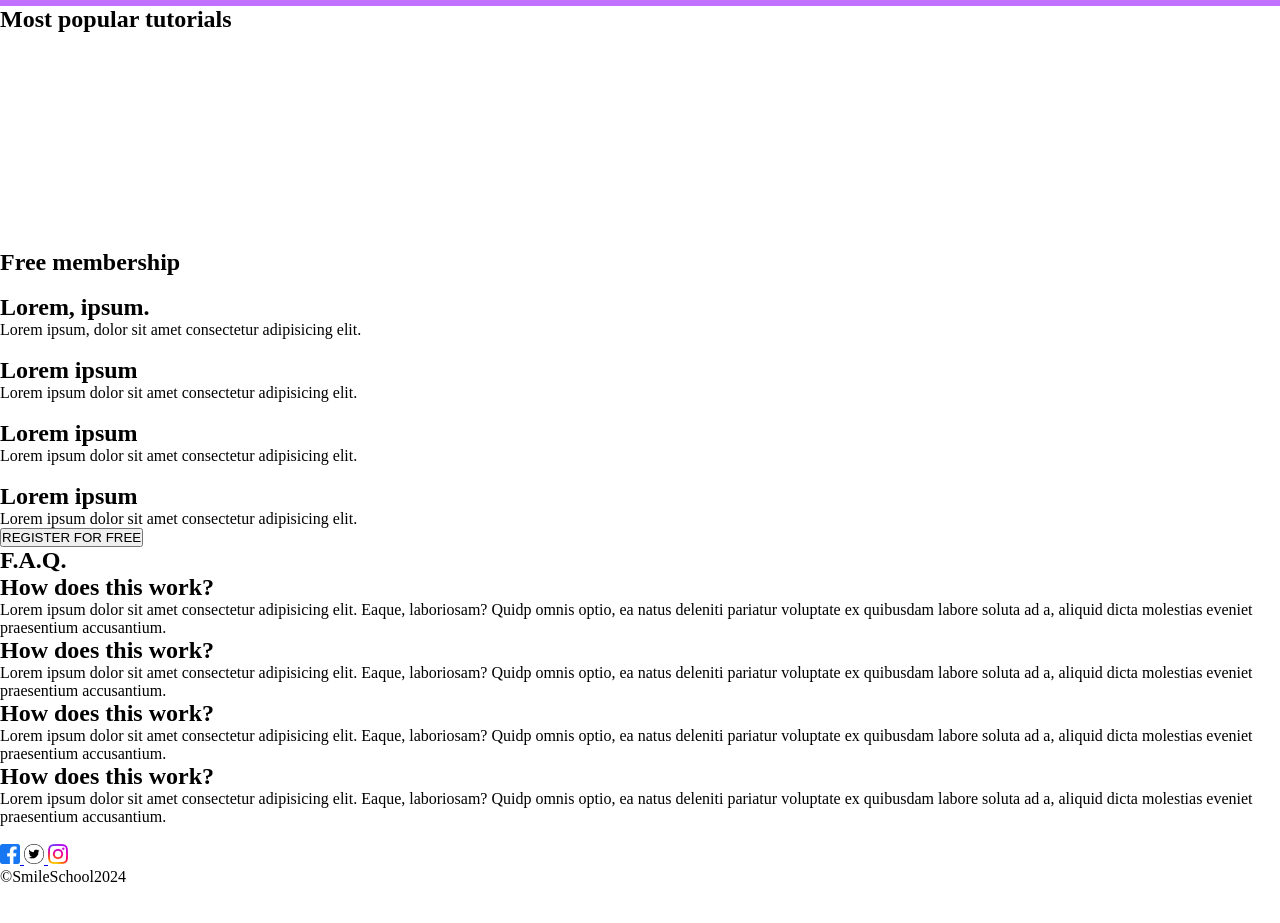
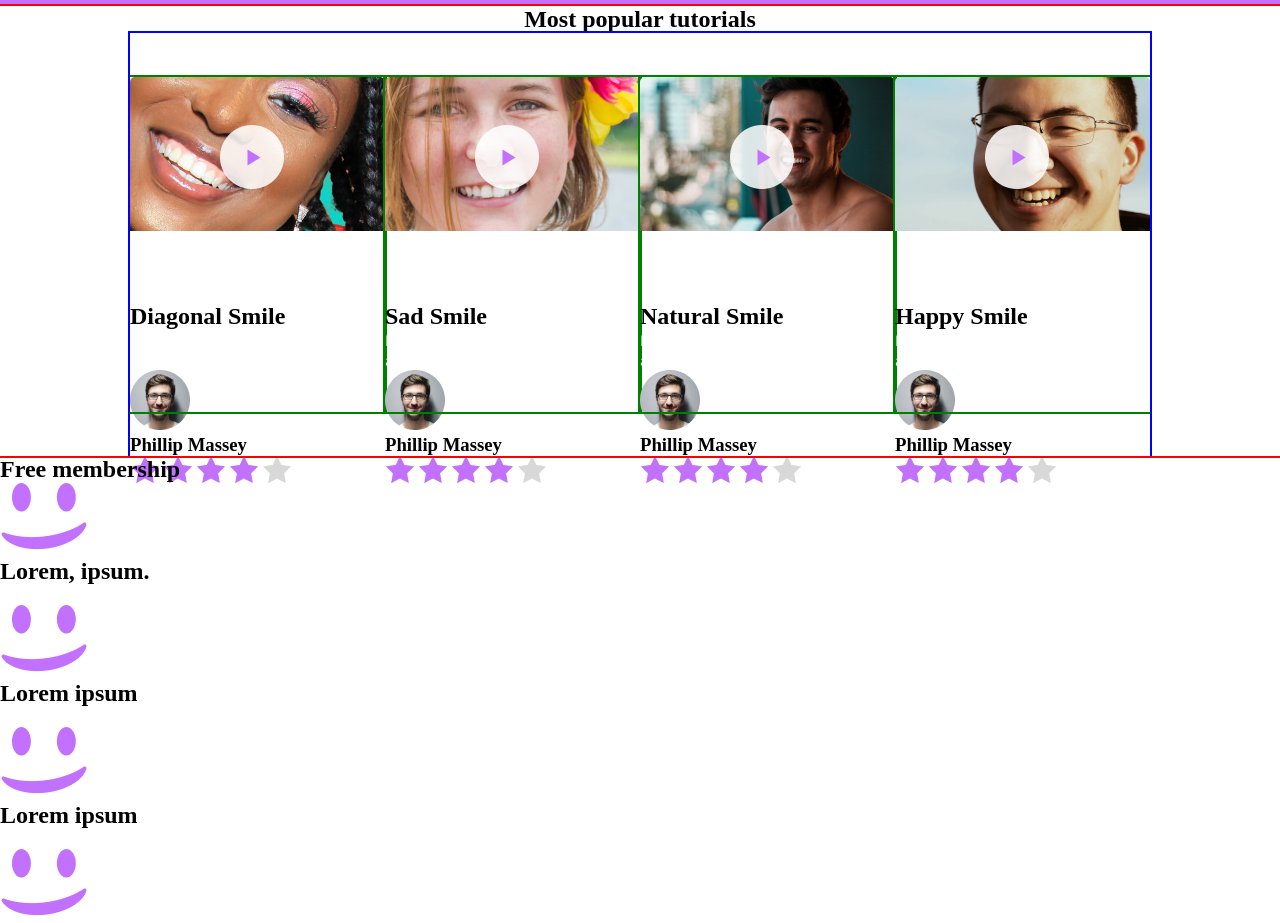
Before and after one commit to Julieed-971/holbertonschool-web-development, a plain HTML site: page css_advanced/index.html in a window 1280 px wide. Shown: the part 1480-2403 px from the top of the page. Before the commit the page ends 2366 px from the top, so only its background shows below. Drawn offline with Linux system fonts and the light colour scheme.

Commit message:
Started styling tutorial section

```diff
--- a/css_advanced/index.html
+++ b/css_advanced/index.html
@@ -64,75 +64,80 @@
 			<em>weather presenter</em>
 		</div>
 		</section>
-		<section>
+		<section class="tutorials">
 			<h1>Most popular tutorials</h1>
-			<div>
-				<div>
-					<img src="">
-					<h2></h2>
-					<p></p>
+			<div class="videos">
+				<div class="tutorial">
+					<img class="preview" src="./images/assets/videos/preview1.png" alt="video preview">
+					<img class="play" src="./images/assets/videos/play.png" alt="play button">
+					<h2>Diagonal Smile</h2>
+					<p>Lorem ipsum dolor sit amet, consect adipiscing elit, sed do eiusmod.</p>
 					<div>
-						<img src="">
-						<h3></h3>
+						<img src="./images/assets/videos/author.png">
+						<h3>Phillip Massey</h3>
 					</div>
 					<div>
-						<img src="">
-						<img src="">
-						<img src="">
-						<img src="">
-						<img src="">
-						<p></p>
+						<img src="./images/assets/videos/star1-4.png">
+						<img src="./images/assets/videos/star1-4.png">
+						<img src="./images/assets/videos/star1-4.png">
+						<img src="./images/assets/videos/star1-4.png">
+						<img src="./images/assets/videos/star5.png">
+						<p>8 min</p>
 					</div>
 				</div>
-				<div>
-					<img src="">
-					<h2></h2>
-					<p></p>
+				<div class="tutorial">
+					<img class="preview" src="./images/assets/videos/preview2.png" alt="video preview">
+					<img class="play" src="./images/assets/videos/play.png" alt="play button">
+					<h2>Sad Smile</h2>
+					<p>Lorem ipsum dolor sit amet, consect adipiscing elit, sed do eiusmod.</p>
+
 					<div>
-						<img src="">
-						<h3></h3>
+						<img src="./images/assets/videos/author.png">
+						<h3>Phillip Massey</h3>
 					</div>
 					<div>
-						<img src="">
-						<img src="">
-						<img src="">
-						<img src="">
-						<img src="">
-						<p></p>
+						<img src="./images/assets/videos/star1-4.png">
+						<img src="./images/assets/videos/star1-4.png">
+						<img src="./images/assets/videos/star1-4.png">
+						<img src="./images/assets/videos/star1-4.png">
+						<img src="./images/assets/videos/star5.png">
+						<p>8 min</p>
 					</div>
 				</div>
-				<div>
-					<img src="">
-					<h2></h2>
-					<p></p>
+				<div class="tutorial">
+					<img class="preview" src="./images/assets/videos/preview3.png" alt="video preview">
+					<img class="play" src="./images/assets/videos/play.png" alt="play button">
+					<h2>Natural Smile</h2>
+					<p>Lorem ipsum dolor sit amet, consect adipiscing elit, sed do eiusmod.</p>
 					<div>
-						<img src="">
-						<h3></h3>
+						<img src="./images/assets/videos/author.png">
+						<h3>Phillip Massey</h3>
 					</div>
 					<div>
-						<img src="">
-						<img src="">
-						<img src="">
-						<img src="">
-						<img src="">
-						<p></p>
+						<img src="./images/assets/videos/star1-4.png">
+						<img src="./images/assets/videos/star1-4.png">
+						<img src="./images/assets/videos/star1-4.png">
+						<img src="./images/assets/videos/star1-4.png">
+						<img src="./images/assets/videos/star5.png">
+						<p>8 min</p>
 					</div>
 				</div>
-				<div>
-					<img src="">
-					<h2></h2>
-					<p></p>
+				<div class="tutorial">
+					<img class="preview" src="./images/assets/videos/preview4.png" alt="video preview">
+					<img class="play" src="./images/assets/videos/play.png" alt="play button">
+					<h2>Happy Smile</h2>
+					<p>Lorem ipsum dolor sit amet, consect adipiscing elit, sed do eiusmod.</p>
 					<div>
-						<img src="">
-						<h3></h3>
+						<img src="./images/assets/videos/author.png">
+						<h3>Phillip Massey</h3>
 					</div>
 					<div>
-						<img src="">
-						<img src="">
-						<img src="">
-						<img src="">
-						<img src="">
-						<p></p>
+						<img src="./images/assets/videos/star1-4.png">
+						<img src="./images/assets/videos/star1-4.png">
+						<img src="./images/assets/videos/star1-4.png">
+						<img src="./images/assets/videos/star1-4.png">
+						<img src="./images/assets/videos/star5.png">
+						<p>8 min</p>
 					</div>
 				</div>
 			</div>
@@ -140,22 +145,22 @@
 		<section>
 			<h1>Free membership</h1>
 			<div>
-				<img src="">
+				<img src="./images/assets/membership/smile.png">
 				<h2>Lorem, ipsum.</h2>
 				<p>Lorem ipsum, dolor sit amet consectetur adipisicing elit.</p>
 			</div>
 			<div>
-				<img src="">
+				<img src="./images/assets/membership/smile.png">
 				<h2>Lorem ipsum</h2>
 				<p>Lorem ipsum dolor sit amet consectetur adipisicing elit.</p>
 			</div>
 			<div>
-				<img src="">
+				<img src="./images/assets/membership/smile.png">
 				<h2>Lorem ipsum</h2>
 				<p>Lorem ipsum dolor sit amet consectetur adipisicing elit.</p>
 			</div>
 			<div>
-				<img src="">
+				<img src="./images/assets/membership/smile.png">
 				<h2>Lorem ipsum</h2>
 				<p>Lorem ipsum dolor sit amet consectetur adipisicing elit.</p>
 			</div>
@@ -189,7 +194,7 @@
 	<footer>
 		<div>
 			<div>
-				<img src="">
+				<img src="./images/assets/logo.png">
 				<div>
 					<a href="https://www.facebook.com/">
 					<img src="../images/facebook_logo.png" width="20px">
@@ -201,7 +206,7 @@
 					<img src="../images/instagram_logo.png" width="20px">
 					</a>
 				</div>
-				<p>©SmileSchool2024</p>
+				<p>©smileschool 2020</p>
 			</div>
 		</div>
 	</footer>
--- a/css_advanced/styles.css
+++ b/css_advanced/styles.css
@@ -37,6 +37,10 @@ header {
 
 }
 
+p {
+	font-family: 'Source Sans Pro';
+	color: #FFFFFF;
+}
 .menu {
 	/* background-color: red; */
 	display: flex;
@@ -57,12 +61,10 @@ header {
 	left: 200px;
 	gap: 0px;
 	opacity: 0px;
-	font-family: 'Source Sans Pro';
 	font-size: 12px;
 	font-weight: 700;
 	line-height: 15px;
 	text-align: left;
-	color: #FFFFFF;
 }
 
 .smile img {
@@ -132,12 +134,10 @@ header {
 	gap: 0px;
 	opacity: 0px;
 	margin-top: 0px;
-	font-family: 'Source Sans Pro';
 	font-size: 16px;
 	font-weight: 700;
 	line-height: 20px;
 	text-align: center;
-	color: #FFFFFF;
 }
 
 .schooled button {
@@ -147,8 +147,7 @@ header {
 	background-color: #C271FF;
 	width: 162px;
 	height: 44px;
-	/* top: 419px;
-	left: 639px; */
+	border: none;
 	gap: 0px;
 	opacity: 0px;
 	box-shadow: 0px 2px 20px 0px #00000080;
@@ -239,13 +238,11 @@ header {
 	display: flex;
 	flex-wrap: wrap;
 	flex-direction: column;
-	font-family: 'Source Sans Pro';
 	font-size: 16px;
 	font-style: italic;
 	font-weight: 400;
 	line-height: 24px;
 	text-align: center;
-	color: #FFFFFF;
 }
 
 
@@ -290,12 +287,10 @@ header {
 	height: 34px;
 	gap: 0px;
 	opacity: 0px;
-	font-family: 'Source Sans Pro';
 	font-size: 22px;
 	font-weight: 700;
 	line-height: 33px;
 	text-align: left;
-	color: #FFFFFF;
 	margin-top: 25px;
 }
 
@@ -313,3 +308,53 @@ header {
 	text-align: left;
 	color: #FFFFFF;
 }
+
+.tutorials {
+	outline: 2px solid red;
+	height: 450px;
+	gap: 0px;
+	opacity: 0px;
+	display: flex;
+	flex-direction: column;
+	justify-content: center;
+	align-items: center;
+}
+
+.videos {
+	outline: 2px solid blue;
+	height: 450px;
+	gap: 0px;
+	opacity: 0px;
+	display: flex;
+	flex-direction: row;
+	justify-content: space-between;
+	align-items: center;
+}
+
+.tutorial {
+	outline: 2px solid green;
+	width: 255px;
+	height: 335px;
+	gap: 0px;
+	opacity: 0px;
+}
+
+.preview {
+	width: 255px;
+	height: 154px;
+	gap: 0px;
+	opacity: 0px;
+}
+
+.play {
+	width: 64px;
+	height: 64px;
+	/* top: 45px; */
+	/* left: 96px; */
+	gap: 0px;
+	opacity: 0px;
+	/* position: absolute; */
+    /* top: 50%;
+    left: 50%; */
+    transform: translate(90px, -110px);
+}
```
